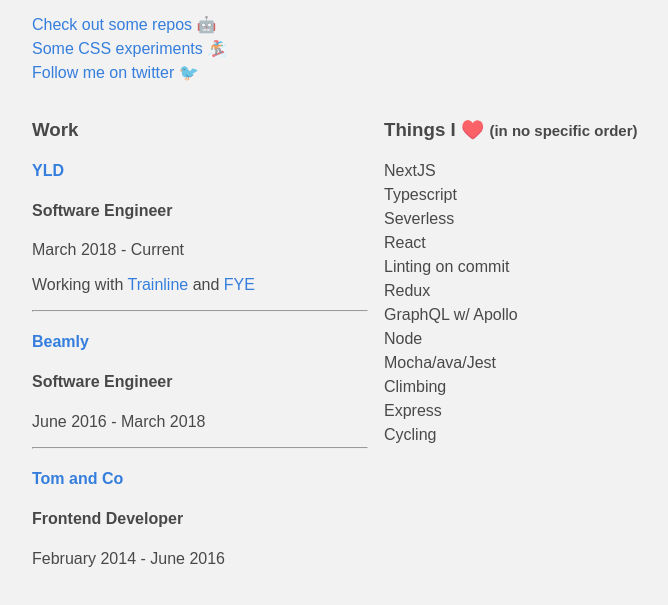
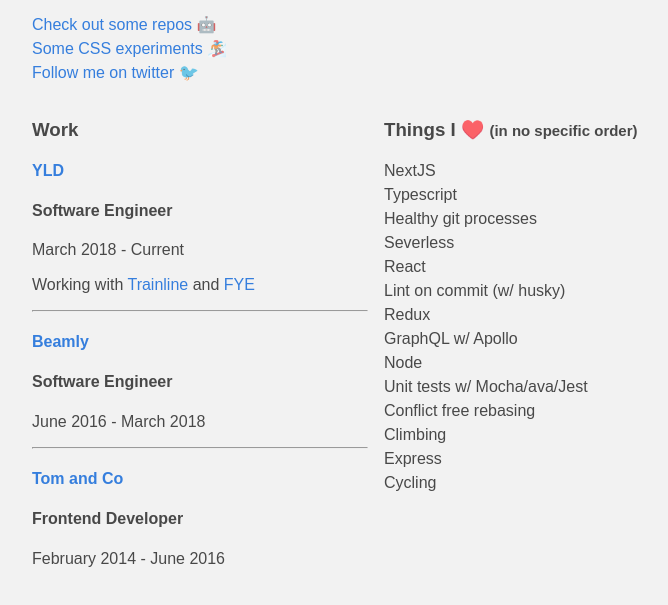
Before and after one commit to omonk/omonk.github.io, a website: page index.html in a window 1280 px wide. Shown: the part 133-738 px from the top of the page, without its empty margins (256-924 px from the left). Drawn offline with Linux system fonts and the light colour scheme.

Commit message:
extra likes

```diff
--- a/index.html
+++ b/index.html
@@ -70,13 +70,15 @@
                 <ul class="list pl0 lh-copy">
                     <li>NextJS</li>
                     <li>Typescript</li>
+                    <li>Healthy git processes</li>
                     <li>Severless</li>
                     <li>React</li>
-                    <li>Linting on commit</li>
+                    <li>Lint on commit (w/ husky)</li>
                     <li>Redux</li>
                     <li>GraphQL w/ Apollo</li>
                     <li>Node</li>
-                    <li>Mocha/ava/Jest</li>
+                    <li>Unit tests w/ Mocha/ava/Jest</li>
+                    <li>Conflict free rebasing</li>
                     <li>Climbing</li>
                     <li>Express</li>
                     <li>Cycling</li>
```
